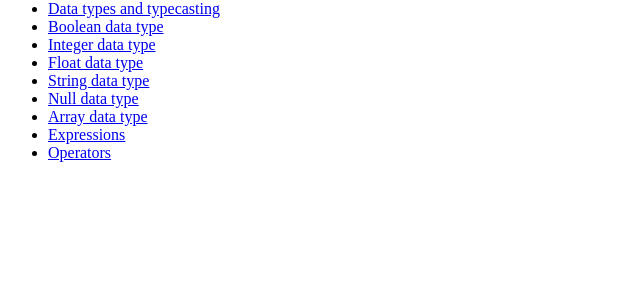
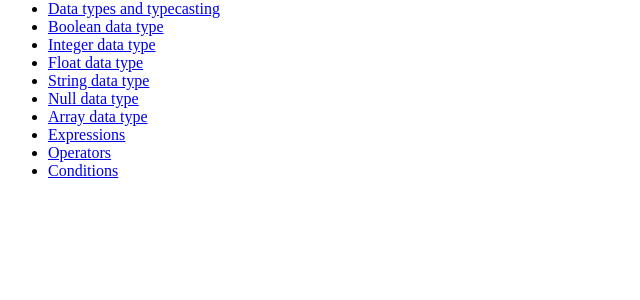
Before and after one commit to jorgearmas/PHP_Path, a PHP site: page / in a window 1280 px wide. Shown: the part 124-424 px from the top of the page, without its empty margins (0-640 px from the left). Run offline with PHP 8.4, Linux system fonts and the light colour scheme.

Commit message:
HL added

```diff
--- a/index.php
+++ b/index.php
@@ -60,6 +60,7 @@
         <li><a href="./_09_array_data_types.php">Array data type</a></li>
         <li><a href="./_10_expressions.php">Expressions</a></li>
         <li><a href="./_11_operators.php">Operators</a></li>
+        <li><a href="./_12_conditionals.php">Conditions</a></li>
     </ul>
 </body>
 </html>
```
